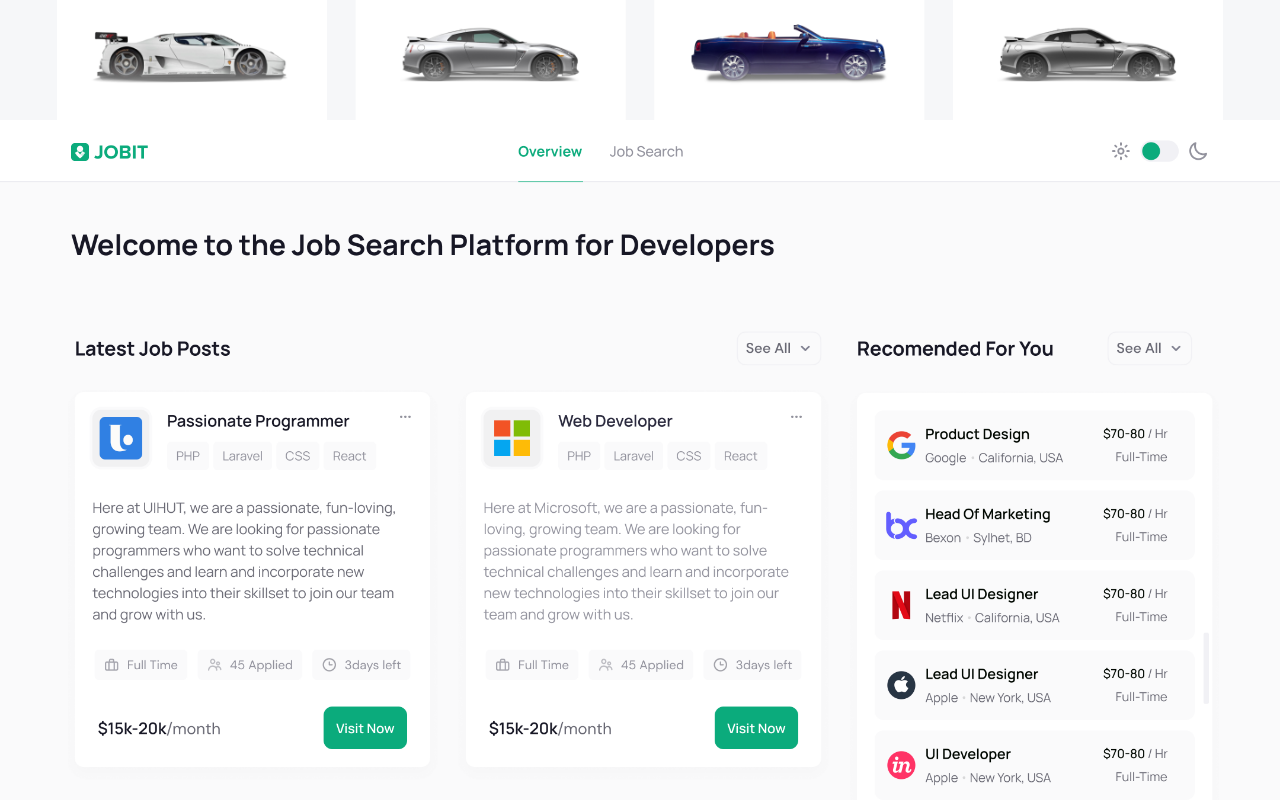
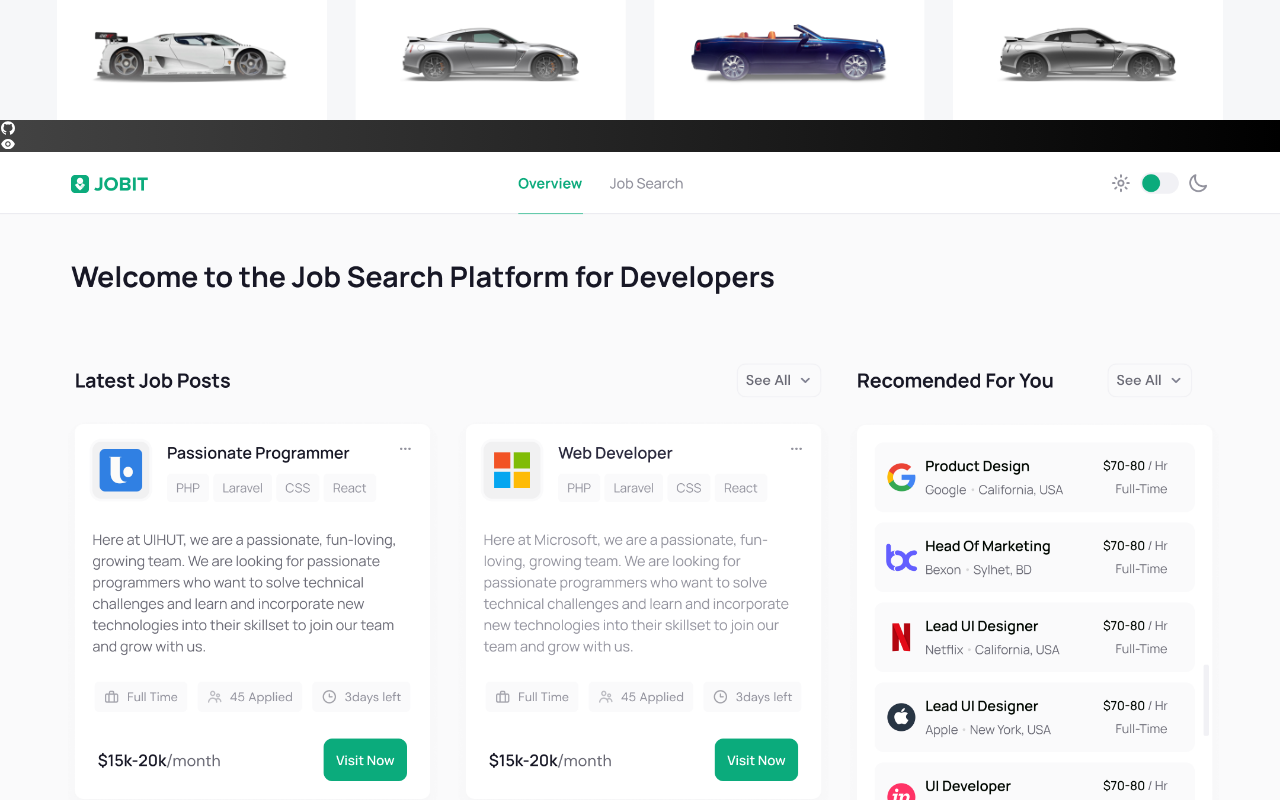
Before and after one commit to brosmar18/gonzalezBryan, a React (Vite) app: page / in a window 1280 px wide. Shown: the part 7640-8440 px from the top of the page. Built offline with nearby package versions, Linux system fonts and the light colour scheme.

Commit message:
GitHub and Eye icons added

```diff
--- a/src/components/Works.jsx
+++ b/src/components/Works.jsx
@@ -1,9 +1,9 @@
 import React from "react";
-import {Tilt} from "react-tilt";
+import { Tilt } from "react-tilt";
 import { motion } from "framer-motion";
 
 import { styles } from "../styles";
-import { github } from "../assets";
+import { AiFillGithub, AiFillEye } from 'react-icons/ai';
 import { Wrapper } from "../hoc";
 import { projects } from "../constants";
 import { fadeIn, textVariant } from "../utils/motion";
@@ -32,6 +32,20 @@
             alt={name}
             className="w-full h-full object-cover rounded-2xl"
           />
+          <div className="absolute inset-0 flex justify-end m-3 card-img_hover gap-1">
+            <div
+              onClick={() => window.open(source_code_link, "_blank")}
+              className="black-gradient w-10 h-10 rounded-full flex justify-center items-center cursor-pointer hover:text-purple-500 transition-colors"
+            >
+              <AiFillGithub />
+            </div>
+            <div
+              onClick={() => window.open(source_code_link, "_blank")}
+              className="black-gradient w-10 h-10 rounded-full flex justify-center items-center cursor-pointer hover:text-purple-500 transition-colors"
+            >
+              <AiFillEye />
+            </div>
+          </div>
         </div>
       </Tilt>
     </motion.div>
@@ -54,7 +68,7 @@
           The projects featured here provide a comprehensive representation of my capabilities and experience, serving as tangible demonstrations of my work. Each project comes with a succinct description, alongside links to the corresponding code repositories and live demos. These projects collectively highlight my proficiency in tackling intricate problems, utilizing various technologies, and ensuring effective project management.
         </motion.p>
       </div>
-        <div className='mt-20 flex flex-wrap gap-7'>
+      <div className='mt-20 flex flex-wrap gap-7'>
         {projects.map((project, index) => (
           <ProjectCard key={`project-${index}`} index={index} {...project} />
         ))}
```
